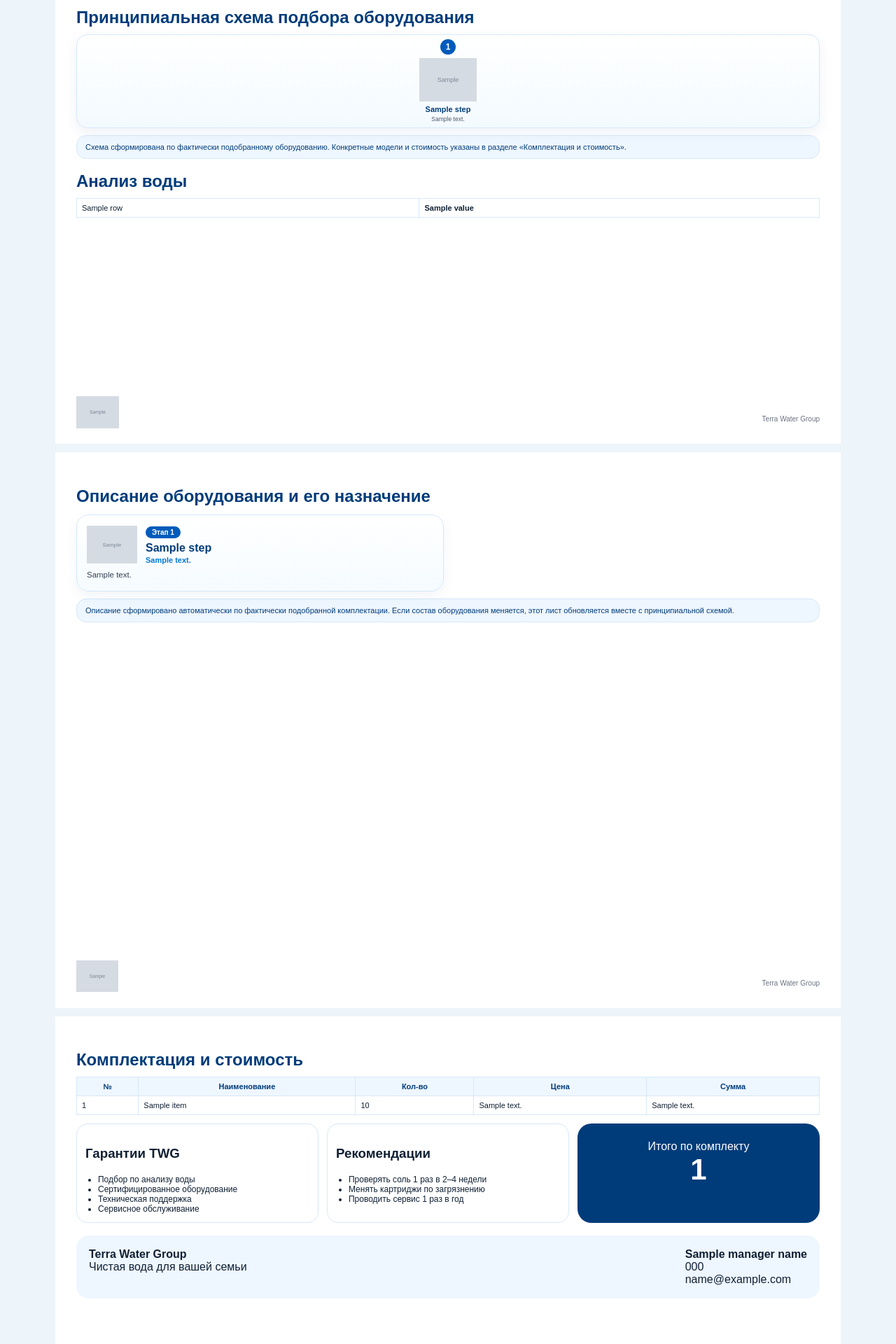
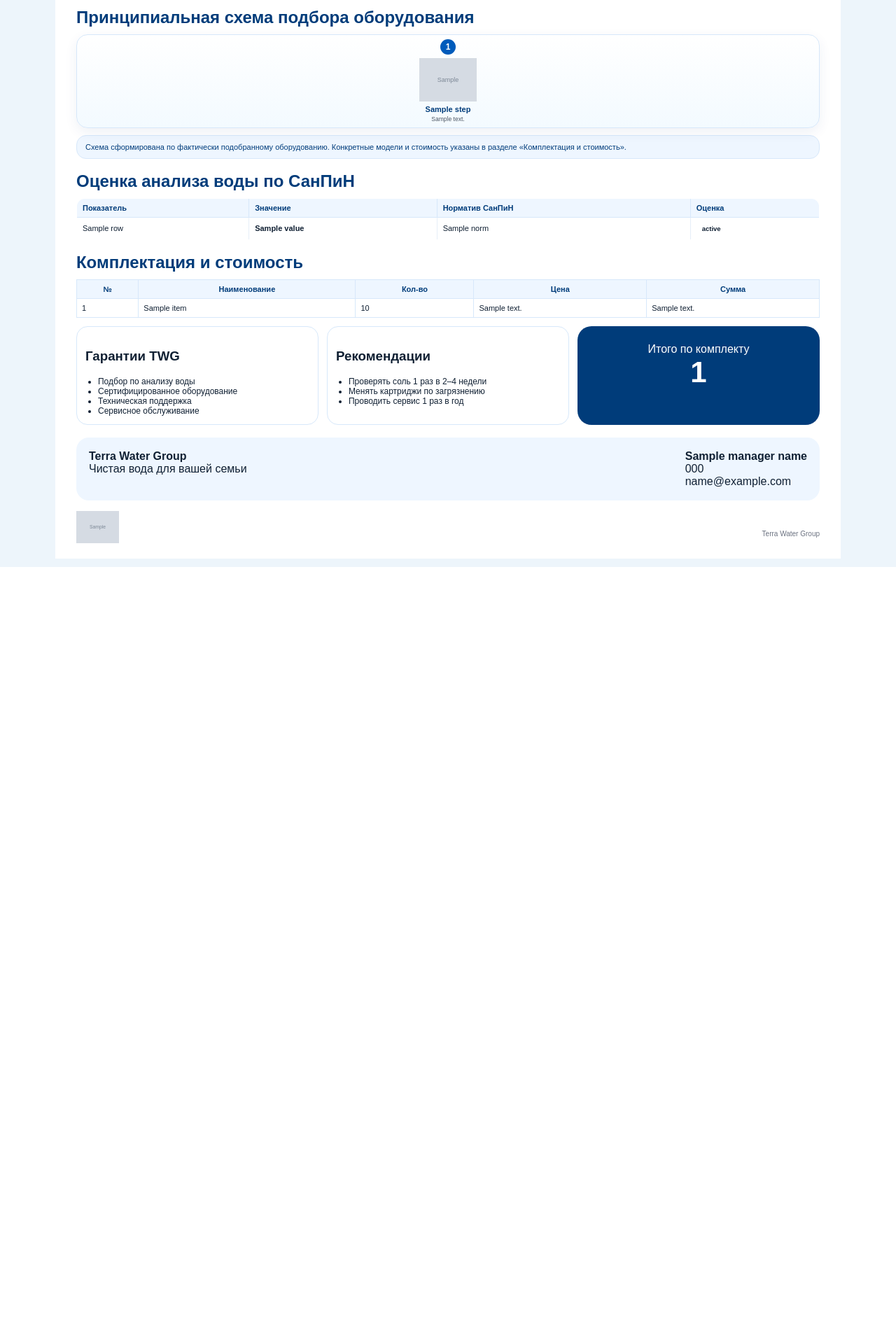
Before and after one commit to Arromanov1985/twg, a Python web app: template templates/client_kp.html in a window 1280 px wide. Shown: the part 965-2885 px from the top of the page at 70% size. After the commit the page ends 1775 px from the top, so only its background shows below. Run offline with Jinja, Linux system fonts and the light colour scheme; the template is opened without the code that fills it: most values are stand-ins (such as "Sample title", 1, 10 or a date in 2020); grey boxes marked "Sample" are stand-in pictures.

Commit message:
В КП Анализ воды заменен на оценку по СанПиН

```diff
--- a/templates/client_kp.html
+++ b/templates/client_kp.html
@@ -395,6 +395,59 @@ th{background:#eef6ff;color:#003c7a}
   }
 }
 
+
+.sanpin-kp-table{
+  width:100%;
+  border-collapse:collapse;
+  font-size:10.5px;
+  background:white;
+  border:1px solid #d7e8fa;
+  border-radius:12px;
+  overflow:hidden;
+}
+
+.sanpin-kp-table th{
+  background:#eef6ff;
+  color:#003c7a;
+  text-align:left;
+  padding:7px 8px;
+  border:1px solid #d7e8fa;
+  font-weight:900;
+}
+
+.sanpin-kp-table td{
+  padding:6px 8px;
+  border:1px solid #e5eef8;
+  vertical-align:middle;
+}
+
+.sanpin-badge{
+  display:inline-block;
+  border-radius:999px;
+  padding:4px 8px;
+  font-weight:900;
+  font-size:9.5px;
+  white-space:nowrap;
+}
+
+.sanpin-badge.ok{
+  background:#e8f7ee;
+  color:#15803d;
+  border:1px solid #86efac;
+}
+
+.sanpin-badge.bad{
+  background:#feecec;
+  color:#b91c1c;
+  border:1px solid #fca5a5;
+}
+
+.sanpin-badge.warn{
+  background:#fff7ed;
+  color:#c2410c;
+  border:1px solid #fdba74;
+}
+
 </style>
 
 </head>
@@ -483,44 +536,31 @@ th{background:#eef6ff;color:#003c7a}
   Схема сформирована по фактически подобранному оборудованию. Конкретные модели и стоимость указаны в разделе «Комплектация и стоимость».
 </div>
 
-<div class="section">Анализ воды</div>
-<table>
-{% for row in water_rows %}
-<tr><td>{{ row.label }}</td><td><b>{{ row.value }}</b></td></tr>
-{% endfor %}
+<div class="section">Оценка анализа воды по СанПиН</div>
+
+<table class="sanpin-kp-table">
+  <thead>
+    <tr>
+      <th>Показатель</th>
+      <th>Значение</th>
+      <th>Норматив СанПиН</th>
+      <th>Оценка</th>
+    </tr>
+  </thead>
+  <tbody>
+    {% for row in sanpin_rows %}
+    <tr>
+      <td>{{ row.label }}</td>
+      <td><b>{{ row.value }}</b></td>
+      <td>{{ row.norm }}</td>
+      <td>
+        <span class="sanpin-badge {{ row.status_class }}">{{ row.status }}</span>
+      </td>
+    </tr>
+    {% endfor %}
+  </tbody>
 </table>
-</div>
 
-<div class="page">
-<div class="section">Описание оборудования и его назначение</div>
-
-<div class="equipment-description-grid">
-{% for step in scheme_steps %}
-  {% if not step.is_service %}
-  <div class="equipment-description-card">
-    <div class="equipment-description-top">
-      {% if step.image_uri %}
-      <img src="{{ step.image_uri }}">
-      {% endif %}
-      <div>
-        <div class="equipment-description-num">Этап {{ step.num }}</div>
-        <h3>{{ step.title }}</h3>
-        <span>{{ step.note }}</span>
-      </div>
-    </div>
-    <p>{{ step.description }}</p>
-  </div>
-  {% endif %}
-{% endfor %}
-</div>
-
-<div class="scheme-info">
-  Описание сформировано автоматически по фактически подобранной комплектации. Если состав оборудования меняется, этот лист обновляется вместе с принципиальной схемой.
-</div>
-</div>
-
-
-<div class="page">
 <div class="section">Комплектация и стоимость</div>
 <table>
 <thead><tr><th>№</th><th>Наименование</th><th>Кол-во</th><th>Цена</th><th>Сумма</th></tr></thead>
```
Also changed, not shown: app.py (+56 -0 lines).
